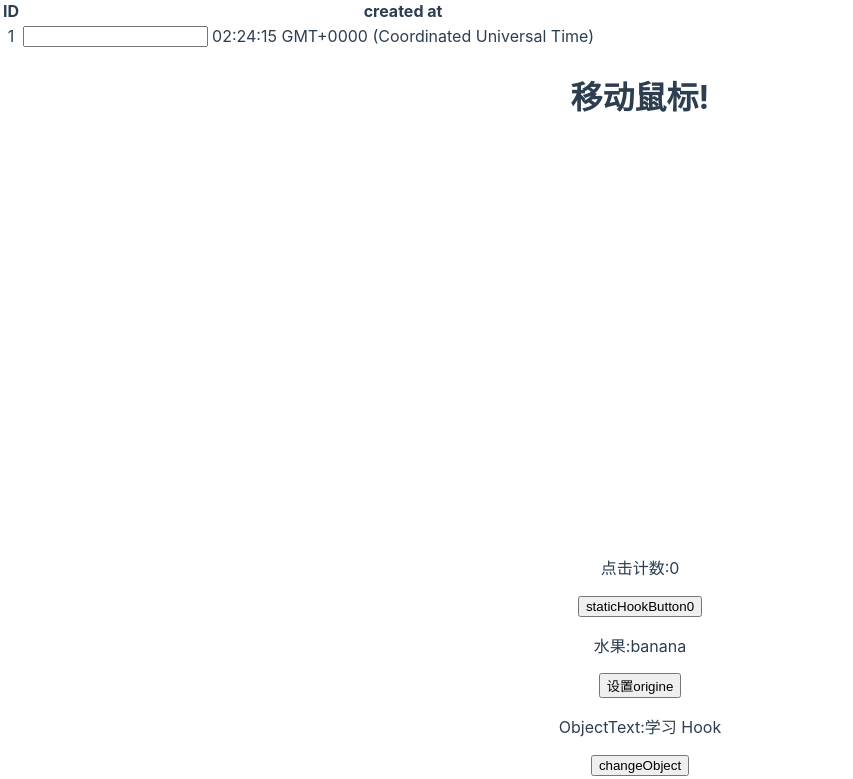
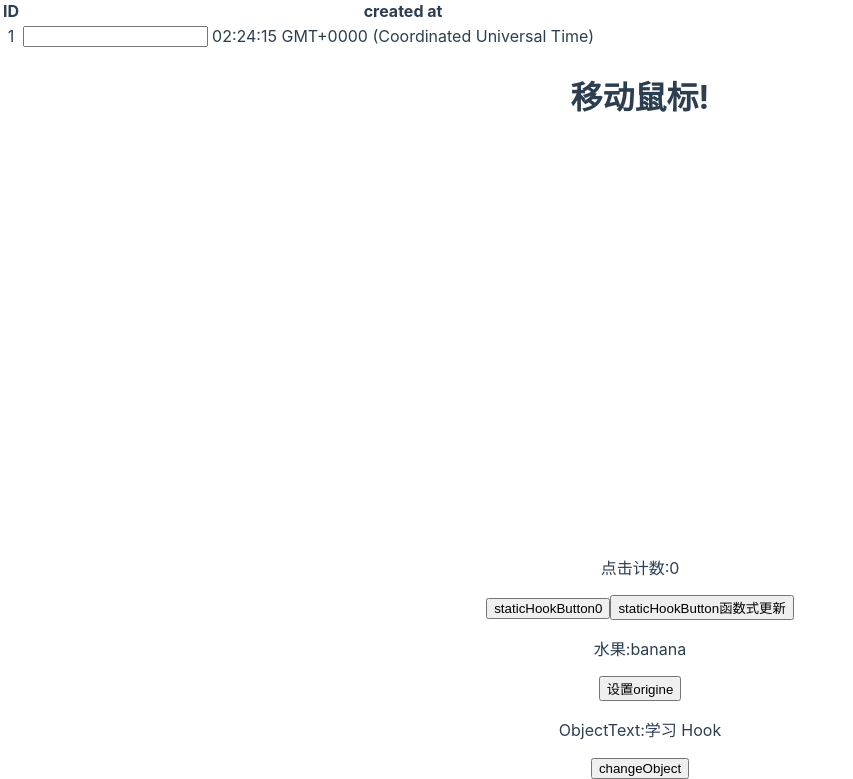
Before and after one commit to 11zouzouzou/react17Learn, a React (Vite) app: page / in a window 1280 px wide. Shown: the part 2652-3431 px from the top of the page, without its empty margins (0-853 px from the left). Built offline with nearby package versions, Linux system fonts and the light colour scheme.

Commit message:
函数式更新

```diff
--- a/src/components/advancedGuides/hook/stateHook.tsx
+++ b/src/components/advancedGuides/hook/stateHook.tsx
@@ -14,12 +14,12 @@ function StateHook() {
       if (button) {
         button.textContent = "clear";
       }
-      console.log('clear');
+      console.log("clear");
     };
-  }, [count]);//在count 更改时更新
+  }, [count]); //在count 更改时更新
   //挂载多个useEffect
   useEffect(function persistForm() {
-    console.log('useEffect 2');
+    console.log("useEffect 2");
   });
   return (
     <div>
@@ -31,6 +31,16 @@ function StateHook() {
         }}
       >
         staticHookButton
+      </button>
+      <button
+        id="clickHook"
+        onClick={() => {
+          setCount((preCount) => {
+            return preCount + 1;
+          });
+        }}
+      >
+        staticHookButton函数式更新
       </button>
       <p>水果:{fruit}</p>
       <button
@@ -56,8 +66,8 @@ function StateHook() {
 function useSelfHook() {
   const [count, setCount] = useState(0);
   useEffect(() => {
-    console.log('Todo');
-  })
+    console.log("Todo");
+  });
   return count;
 }
 
```
